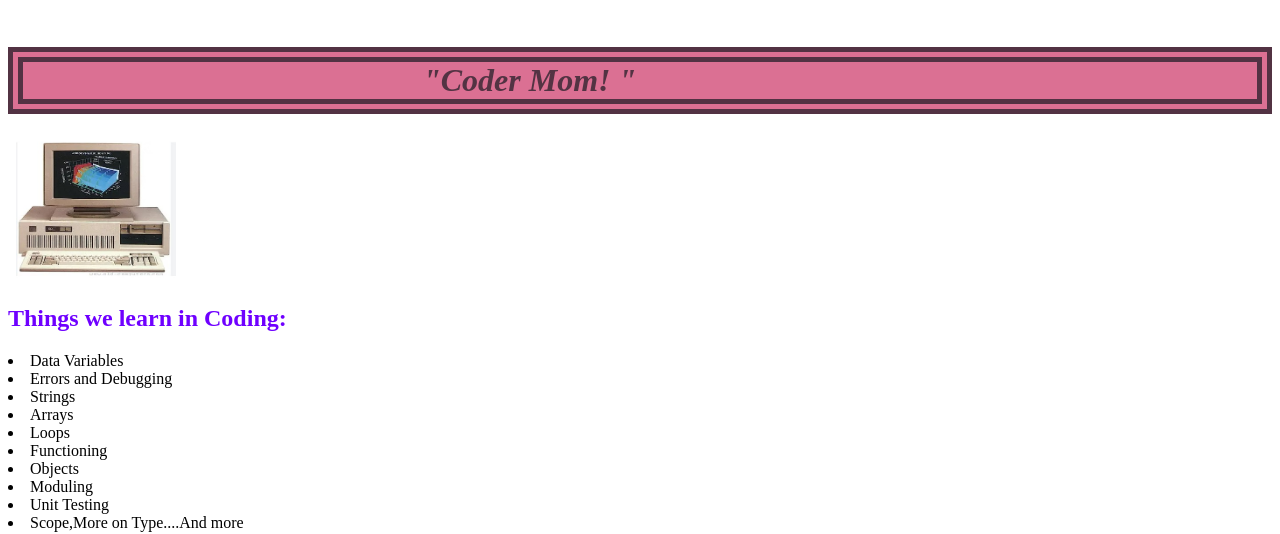
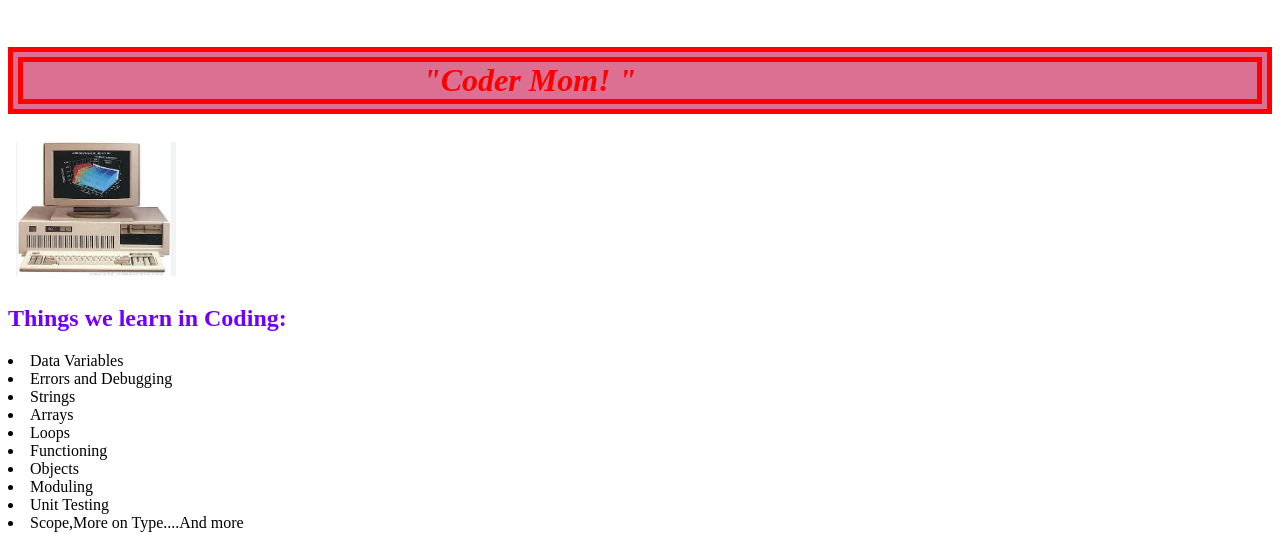
Before and after one commit to STL-WomenPlus-WebDev-March2023/js-assignment-4-html-me-something-SameeraShaik22, a website: page index.html in a window 1280 px wide. Shown: the top 534 px of the page. Drawn offline with Linux system fonts and the light colour scheme.

Commit message:
Update styles.css

```diff
--- a/styles.css
+++ b/styles.css
@@ -14,7 +14,7 @@ p {
       border-width: 15px;
 
     background-color:palevioletred;
-    color:rgba(1, 14, 20, 0.623);
+    color:rgba(255, 0, 0);
     padding-left: 400px;
   }
   h2{
```
